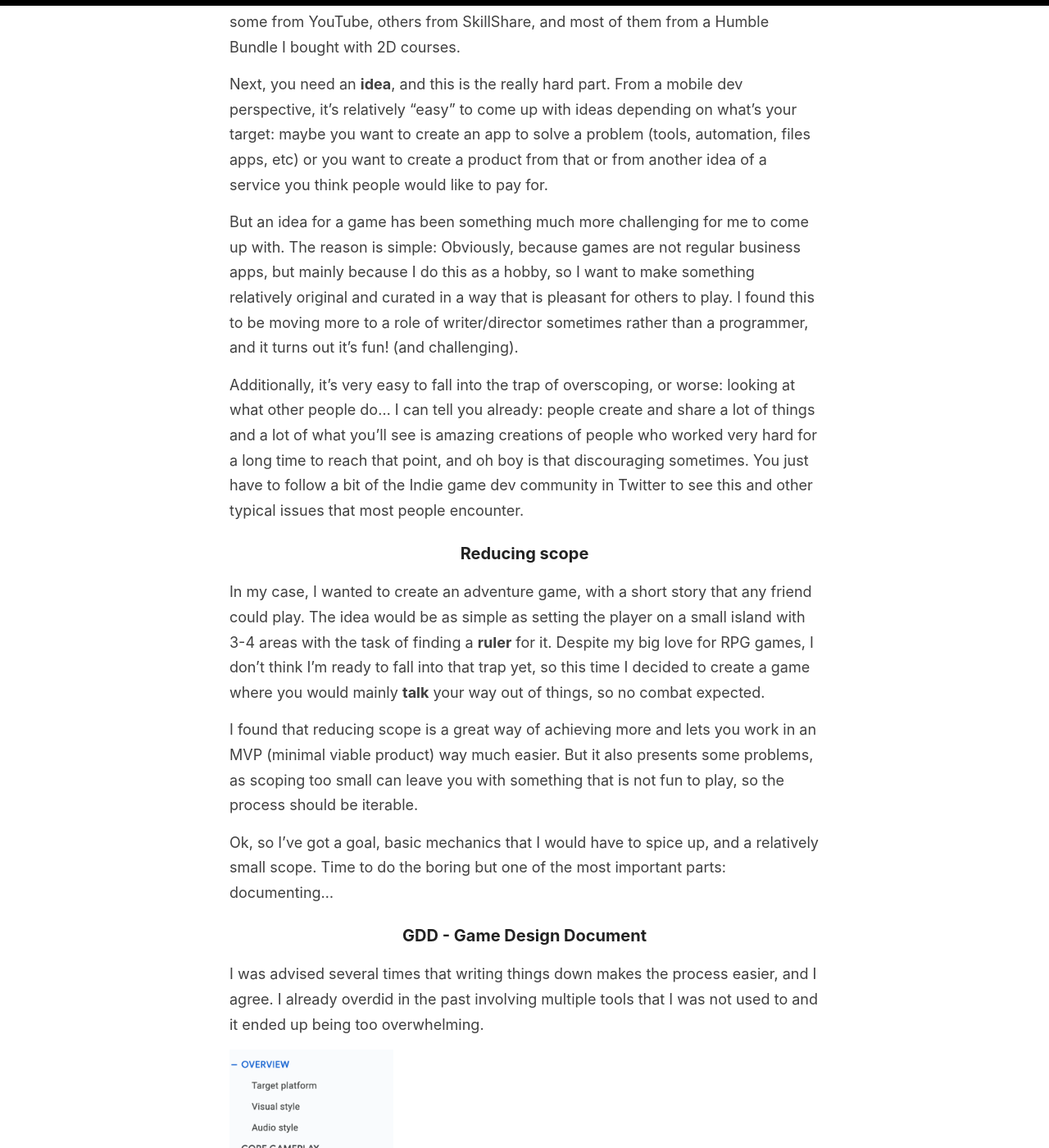
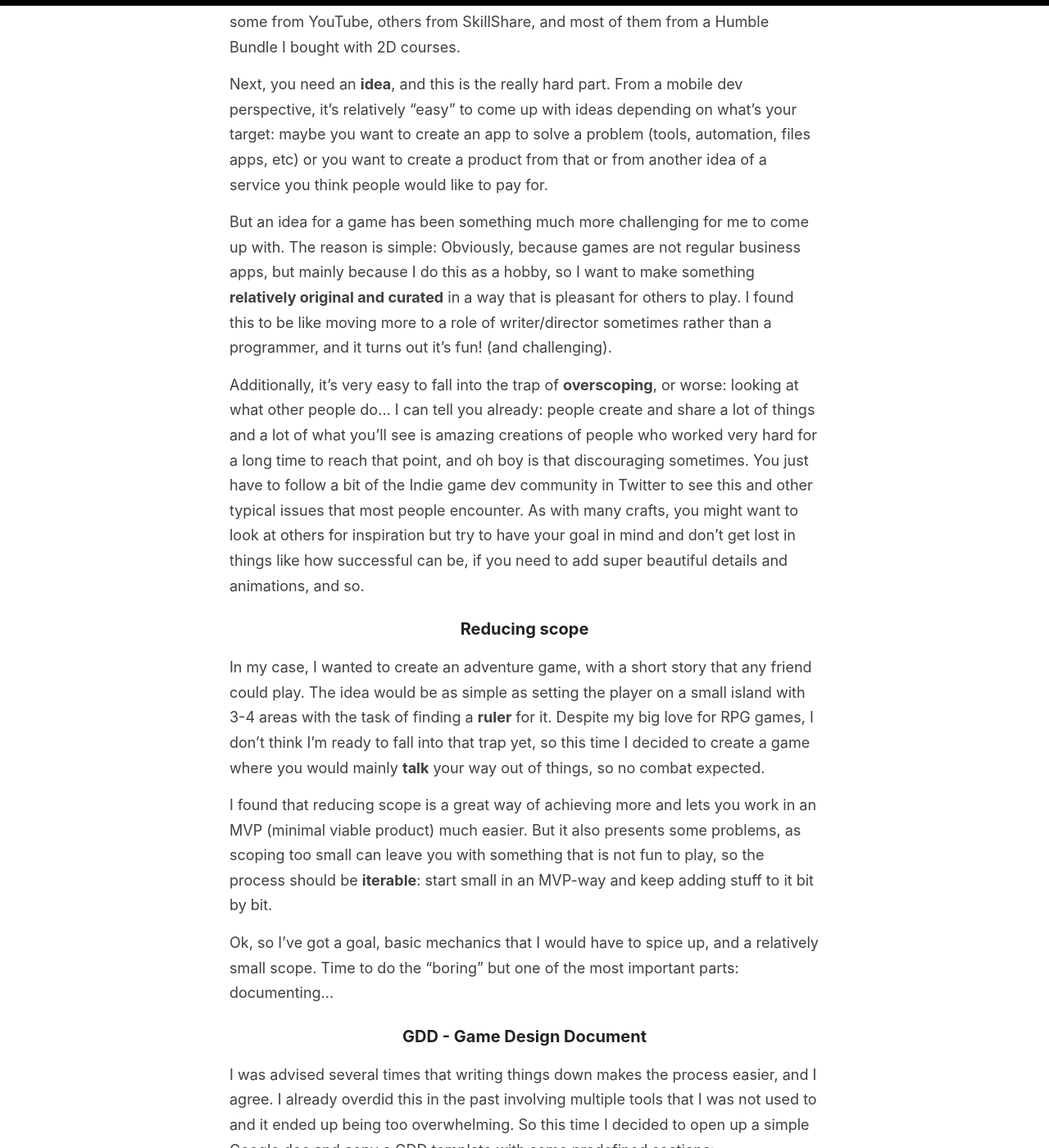
Before and after one commit to aballano/aballano.github.io, a Jekyll site: the page built from _posts/2024-09-07-hello-game-dev.md, in a window 1280 px wide and 1400 px high, scrolled down 1962 px. Shown: the whole window at 82% size. Built offline with Jekyll 4.4.1, drawn with Linux system fonts in a browser that asks for light colours; some of the changed text lies outside the part shown.

Commit message:
Update 2024-09-07-hello-game-dev.md (#8)

```diff
--- a/_posts/2024-09-07-hello-game-dev.md
+++ b/_posts/2024-09-07-hello-game-dev.md
@@ -32,8 +32,8 @@
 
 Ok, so having the game engine decided, the rest of the tools are also relatively personal and situational, but I went with the following:
 
-* Git for version control, Fork as visual Git Client. I always set at least a local project I can commit to if I'm drafting something but this time I also wanted to code from different devices so I created a private Github repo too.
-* Procreate/Krita as image editor.
+* **Git** for version control, Fork as visual Git Client. I always set at least a local project I can commit to if I'm drafting something but this time I also wanted to code from different devices so I created a private Github repo too.
+* **Procreate/Krita** as image editor.
   * Procreate is just amazing, but you need an iPad with the pen, and it is a one-time payment, which I find really worth it after you learn to use the tool.
   * Krita is free and works perfectly for most cases. I would probably explore Aseprite (paid) in the future as I heard very good things about it, especially for animations.
 
@@ -45,35 +45,44 @@
 
 Next, you need an **idea**, and this is the really hard part. From a mobile dev perspective, it's relatively "easy" to come up with ideas depending on what's your target: maybe you want to create an app to solve a problem (tools, automation, files apps, etc) or you want to create a product from that or from another idea of a service you think people would like to pay for.
 
-But an idea for a game has been something much more challenging for me to come up with. The reason is simple: Obviously, because games are not regular business apps, but mainly because I do this as a hobby, so I want to make something relatively original and curated in a way that is pleasant for others to play. I found this to be moving more to a role of writer/director sometimes rather than a programmer, and it turns out it's fun! (and challenging).
+But an idea for a game has been something much more challenging for me to come up with. The reason is simple: Obviously, because games are not regular business apps, but mainly because I do this as a hobby, so I want to make something **relatively original and curated** in a way that is pleasant for others to play. I found this to be like moving more to a role of writer/director sometimes rather than a programmer, and it turns out it's fun! (and challenging).
 
-Additionally, it's very easy to fall into the trap of overscoping, or worse: looking at what other people do... I can tell you already: people create and share a lot of things and a lot of what you'll see is amazing creations of people who worked very hard for a long time to reach that point, and oh boy is that discouraging sometimes. You just have to follow a bit of the Indie game dev community in Twitter to see this and other typical issues that most people encounter.
+Additionally, it's very easy to fall into the trap of **overscoping**, or worse: looking at what other people do... I can tell you already: people create and share a lot of things and a lot of what you'll see is amazing creations of people who worked very hard for a long time to reach that point, and oh boy is that discouraging sometimes. You just have to follow a bit of the Indie game dev community in Twitter to see this and other typical issues that most people encounter. As with many crafts, you might want to look at others for inspiration but try to have your goal in mind and don't get lost in things like how successful can be, if you need to add super beautiful details and animations, and so.
 
 ### Reducing scope
 
 In my case, I wanted to create an adventure game, with a short story that any friend could play. The idea would be as simple as setting the player on a small island with 3-4 areas with the task of finding a **ruler** for it. Despite my big love for RPG games, I don't think I'm ready to fall into that trap yet, so this time I decided to create a game where you would mainly **talk** your way out of things, so no combat expected.
 
-I found that reducing scope is a great way of achieving more and lets you work in an MVP (minimal viable product) way much easier. But it also presents some problems, as scoping too small can leave you with something that is not fun to play, so the process should be iterable.
+I found that reducing scope is a great way of achieving more and lets you work in an MVP (minimal viable product) much easier. But it also presents some problems, as scoping too small can leave you with something that is not fun to play, so the process should be **iterable**: start small in an MVP-way and keep adding stuff to it bit by bit.
 
-Ok, so I've got a goal, basic mechanics that I would have to spice up, and a relatively small scope. Time to do the boring but one of the most important parts: documenting...
+Ok, so I've got a goal, basic mechanics that I would have to spice up, and a relatively small scope. Time to do the "boring" but one of the most important parts: documenting...
 
 ### GDD - Game Design Document
 
-I was advised several times that writing things down makes the process easier, and I agree. I already overdid in the past involving multiple tools that I was not used to and it ended up being too overwhelming.
+I was advised several times that writing things down makes the process easier, and I agree. I already overdid this in the past involving multiple tools that I was not used to and it ended up being too overwhelming. So this time I decided to open up a simple Google doc and copy a GDD template with some predefined sections:
 
 <image width=200 src="https://raw.githubusercontent.com/aballano/aballano.github.io/master/images/gdd.png" />
 
-A GDD is a template you can get from multiple places (ping me on Twitter and I can share the one I used, although it is pretty basic). The idea is to define your game in different sections so it's easy to do a document-code-code-document or whatever combination works for you but in an iterative way. I write parts of the Story when I'm inspired or get ideas, and the same goes for pretty much anything, few times I switch to writing when I'm kinda done with coding and I'm just looking for things to refactor with no real purpose, like "ey, you seem lost, what about reading your own ideas and adding stuff to it that you can create?"
+A **GDD** is a document you can get from multiple places, ping me on Twitter and I can share the template I used, although it is pretty basic.
+
+The idea is to define your game in different sections so it's easy to do a document-code-code-document (in my case) or whatever combination works for you but, again, in an **iterative** way. I write parts of the Story when I'm inspired or get ideas that I should definitely not implement right now, and the same goes for pretty much anything, few times I switch to writing when I'm kinda done with coding and I'm just looking for things to refactor with no real purpose, like "ey, you seem lost, what about reading your own ideas and adding stuff to it that you can create?"
+
+And it's something that definitely becomes easier with the time.
 
 
 ### Art and visuals
 
-For the art I chose 2D, pixel art, and top-down style so I searched for some sprites and PJs from Itch.io that I would start using at least for now. Picking sprites is tricky, because you may want to start over scoping and thinking about all the items you might need and then realize that there's no pack with everything you need, even less free, and mixing packs is a no-go for visual consistency.
+For the art I chose 2D, pixel art, and top-down style so I searched for some sprites and PJs from **Itch.io** that I would start using at least for now. Picking sprites is tricky, because you may want to start over scoping and thinking about all the items you might need and then realize that there's no pack with everything you need, even less free, and mixing same-type packs is a no-go for visual consistency.
 
-In my case, I started doing an RPG game tutorial and I got some sprites in it that I used for the player and first map until I decided to switch to a limited free set that was much better visually. My idea would be to use as much as I can and, in the future, use those assets as a base to create new ones on my own.
+In my case, I started doing an RPG game tutorial and I got some sprites in it that I used for the player and first map until I decided to switch to a limited free set that was much better visually. My idea would be to use as much as I can and, in the future, use those assets as a base to **create new ones on my own**.
 
 Again, my advice would be to pick up whatever works and start with it, once the game is in shape and with clearer goals is easy to switch to different graphics and add better details.
 
+## Takeaways
+
+* **Scope**: Don't let perfection ruin a good thing. Nothing may be good enough at the beginning but is better to have a mediocre project finished than a perfect project to be done.
+* **Iterate**: on decisions, upgrades, refactors, etc., but with baby steps and with a purpose.
+* **Document**: everything! Ideally before implementing (yes, I'm looking at you/myself and at that "amazing mechanic that will be super fun but overly complicated to implement right now").
 
 ---
 
```
